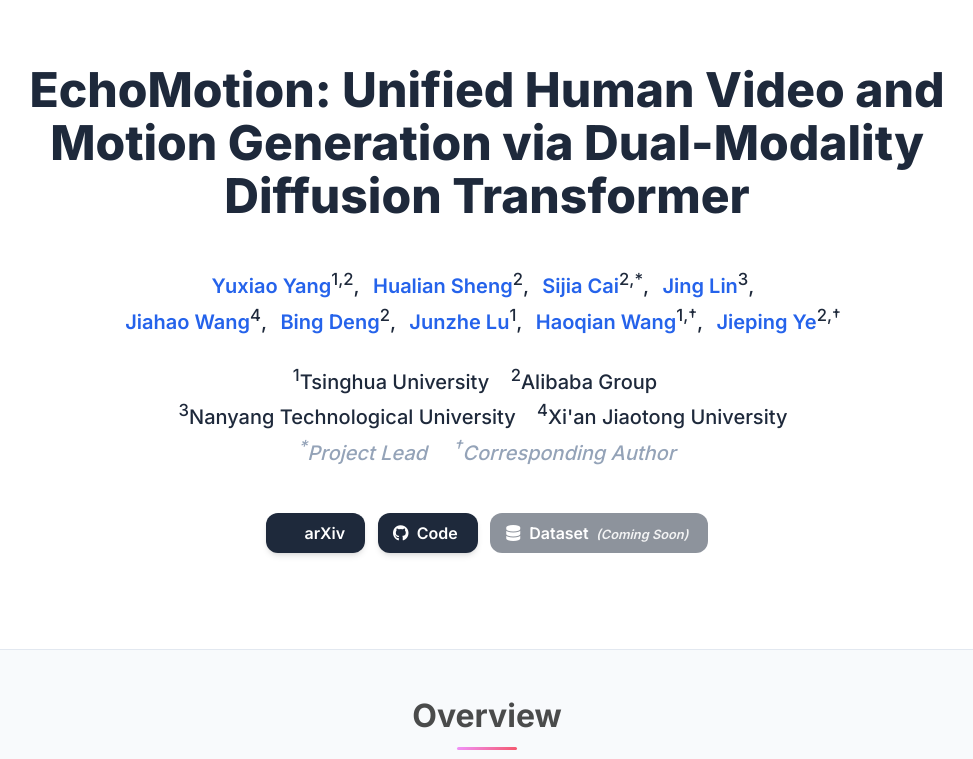
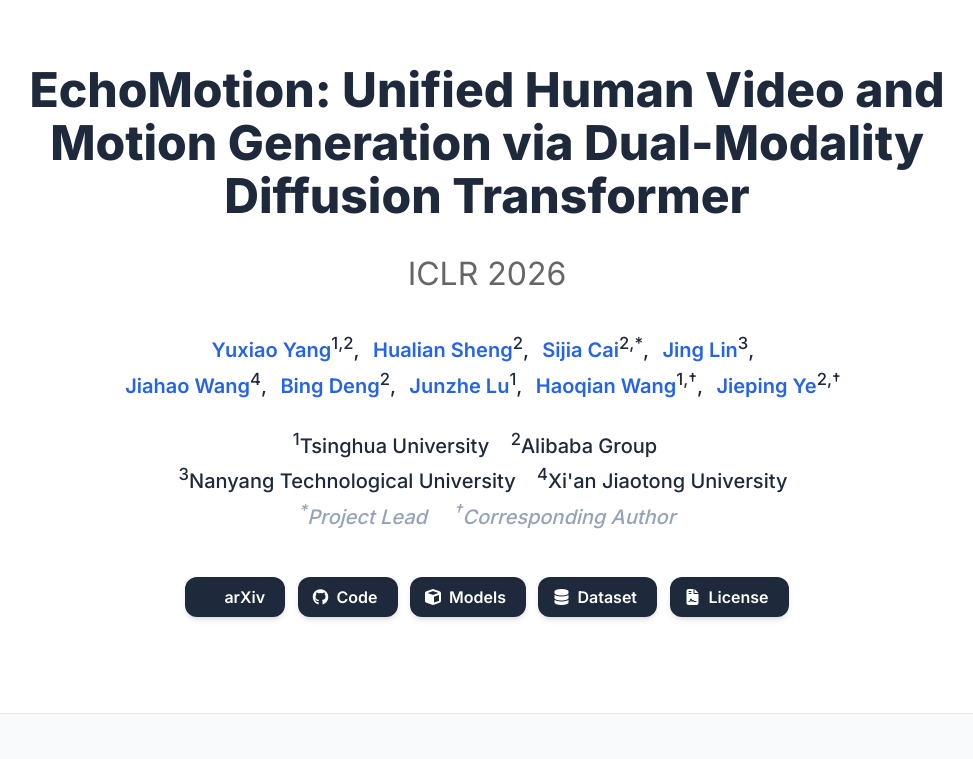
Before and after one commit to YuxiaoYang23/EchoMotion-webpage, a plain HTML site: page index.html in a window 1280 px wide. Shown: the top 759 px of the page, without its empty margins (153-1126 px from the left). Drawn offline with nearby package versions, Linux system fonts and the light colour scheme; some icons are missing.

Commit message:
update_info

```diff
--- a/index.html
+++ b/index.html
@@ -142,6 +142,7 @@
         <div class="columns is-centered">
           <div class="column has-text-centered">
             <h1 class="title is-1 publication-title">EchoMotion: Unified Human Video and Motion Generation via Dual-Modality Diffusion Transformer</h1>
+            <h2 class="subtitle is-3 has-text-centered" style="color: #666; margin-top: 0.5rem;">ICLR 2026</h2>
             <!-- AUTHOR SECTION (Corrected HTML Structure) -->
             <div class="column has-text-centered">
 
@@ -200,16 +201,37 @@
                   </a>
                 </span>
 
+                <!-- Hugging Face Model Button -->
+                <span class="link-block">
+                  <a href="https://huggingface.co/Yuxiao319/EchoMotion" target="_blank"
+                    class="external-link button is-normal is-rounded is-dark">
+                    <span class="icon">
+                      <i class="fas fa-cube"></i>
+                    </span>
+                    <span>Models</span>
+                  </a>
+                </span>
+
 
                 <!-- Dataset Button -->
                 <span class="link-block">
-                  <a class="external-link button is-normal is-rounded is-dark" disabled>
+                  <a href="https://github.com/D2I-ai/EchoMotion/blob/main/extract_motion.py" target="_blank"
+                    class="external-link button is-normal is-rounded is-dark">
                     <span class="icon">
                       <i class="fas fa-database"></i>
                     </span>
-                    <span>Dataset
-                      <span style="font-size: 0.8em; opacity: 0.9; font-style: italic;">&nbsp;(Coming Soon)</span>
+                    <span>Dataset</span>
+                  </a>
+                </span>
+
+                <!-- License Button -->
+                <span class="link-block">
+                  <a href="https://creativecommons.org/licenses/by-nc/4.0/" target="_blank"
+                    class="external-link button is-normal is-rounded is-dark">
+                    <span class="icon">
+                      <i class="fas fa-file-contract"></i>
                     </span>
+                    <span>License</span>
                   </a>
                 </span>
 
```
